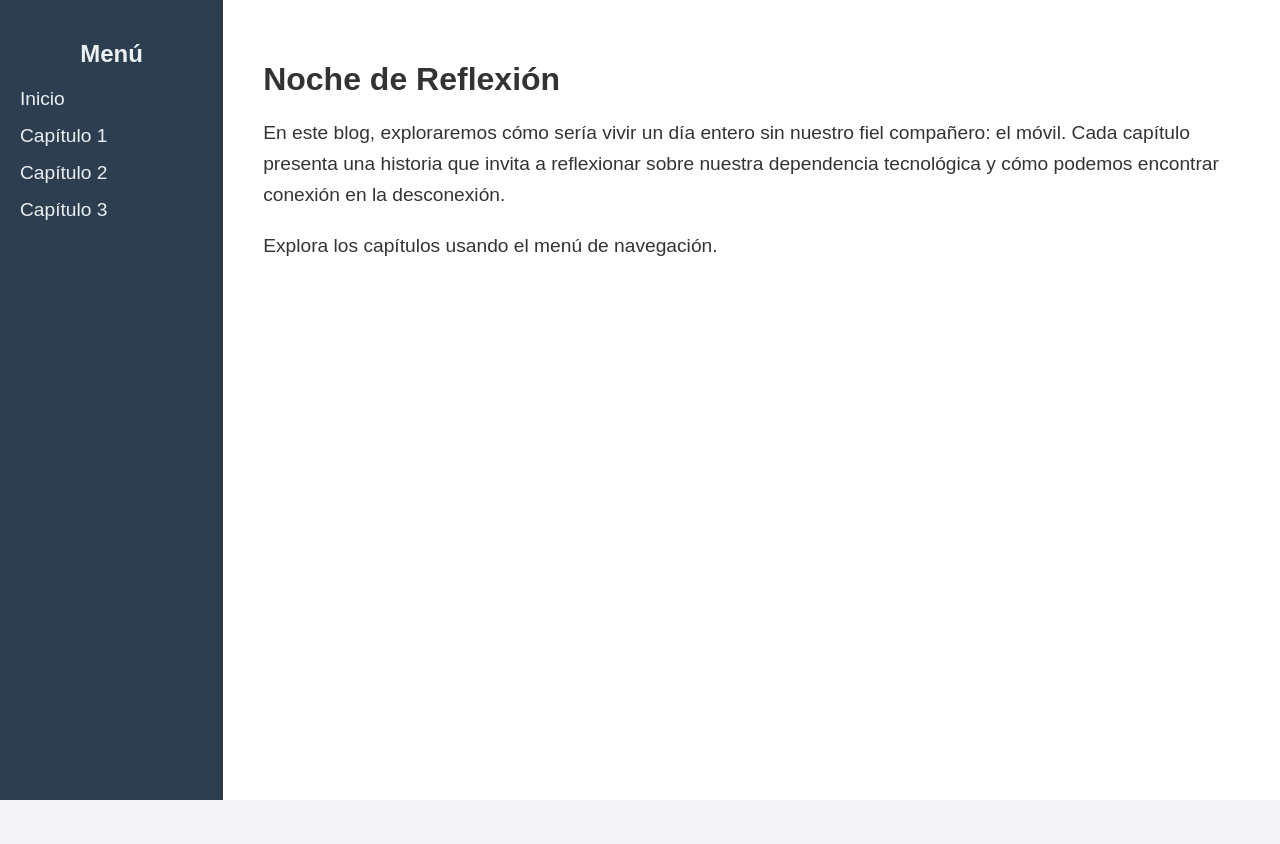
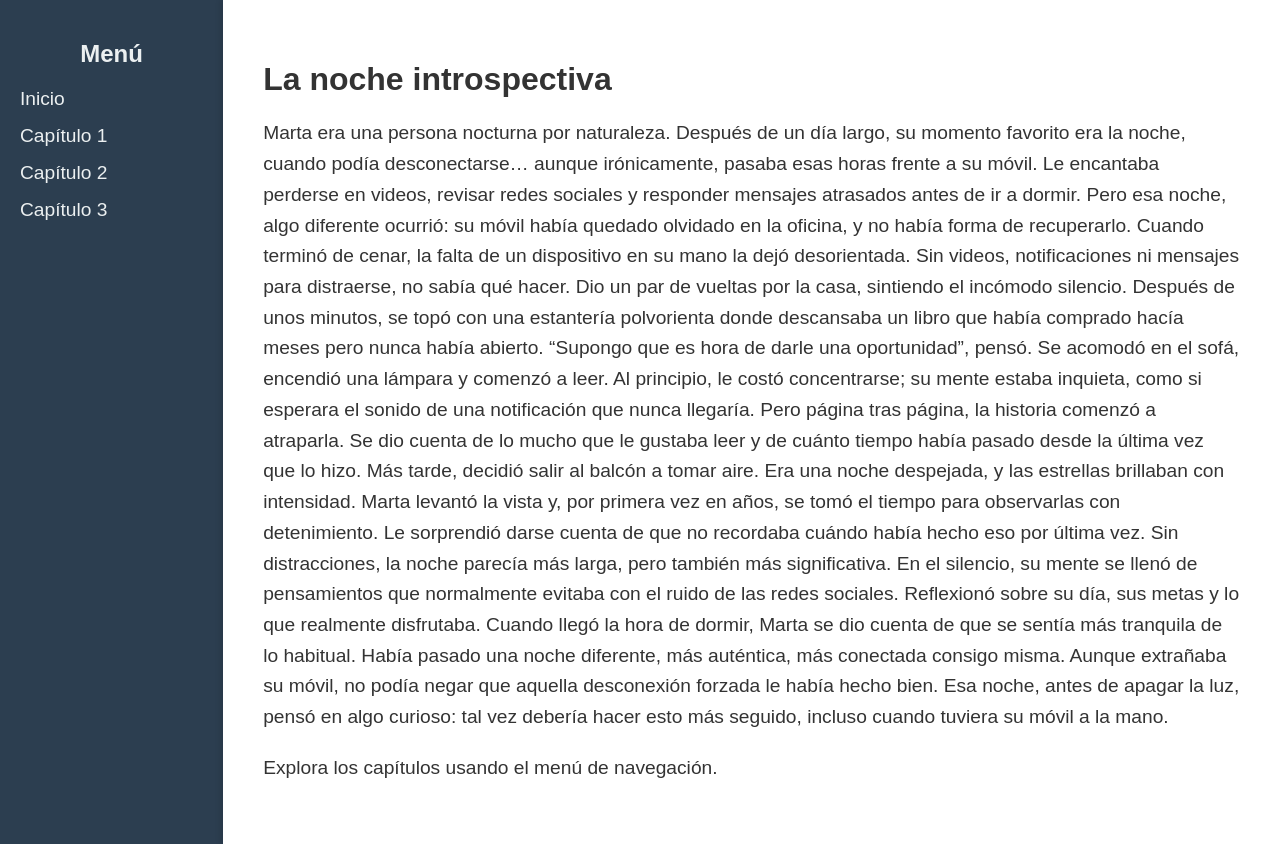
Before and after one commit to VariableBooleana/mi_proyecto_entornos, a plain HTML site: page capitulo3.html in a window 1280 px wide. Before the commit the page ends 800 px from the top, so only its background shows below. Drawn offline with Linux system fonts and the light colour scheme.

Commit message:
prueba de commit de mi parte del capitulo 3

```diff
--- a/capitulo3.html
+++ b/capitulo3.html
@@ -20,9 +20,22 @@
       </nav>
     </aside>
     <main class="content">
-      <h1>Noche de Reflexión</h1>
-      <p>En este blog, exploraremos cómo sería vivir un día entero sin nuestro fiel compañero: el móvil. Cada capítulo presenta una historia que invita a reflexionar sobre nuestra dependencia tecnológica y cómo podemos encontrar conexión en la desconexión.</p>
-      <p>Explora los capítulos usando el menú de navegación.</p>
+      <h1>La noche introspectiva</h1>
+      <p>Marta era una persona nocturna por naturaleza. Después de un día largo, su momento favorito era la noche, cuando podía desconectarse… aunque irónicamente, pasaba esas horas frente a su móvil. Le encantaba perderse en videos, revisar redes sociales y responder mensajes atrasados antes de ir a dormir. Pero esa noche, algo diferente ocurrió: su móvil había quedado olvidado en la oficina, y no había forma de recuperarlo.
+
+        Cuando terminó de cenar, la falta de un dispositivo en su mano la dejó desorientada. Sin videos, notificaciones ni mensajes para distraerse, no sabía qué hacer. Dio un par de vueltas por la casa, sintiendo el incómodo silencio. Después de unos minutos, se topó con una estantería polvorienta donde descansaba un libro que había comprado hacía meses pero nunca había abierto.
+
+        “Supongo que es hora de darle una oportunidad”, pensó. Se acomodó en el sofá, encendió una lámpara y comenzó a leer. Al principio, le costó concentrarse; su mente estaba inquieta, como si esperara el sonido de una notificación que nunca llegaría. Pero página tras página, la historia comenzó a atraparla. Se dio cuenta de lo mucho que le gustaba leer y de cuánto tiempo había pasado desde la última vez que lo hizo.
+
+        Más tarde, decidió salir al balcón a tomar aire. Era una noche despejada, y las estrellas brillaban con intensidad. Marta levantó la vista y, por primera vez en años, se tomó el tiempo para observarlas con detenimiento. Le sorprendió darse cuenta de que no recordaba cuándo había hecho eso por última vez.
+
+        Sin distracciones, la noche parecía más larga, pero también más significativa. En el silencio, su mente se llenó de pensamientos que normalmente evitaba con el ruido de las redes sociales. Reflexionó sobre su día, sus metas y lo que realmente disfrutaba.
+
+        Cuando llegó la hora de dormir, Marta se dio cuenta de que se sentía más tranquila de lo habitual. Había pasado una noche diferente, más auténtica, más conectada consigo misma. Aunque extrañaba su móvil, no podía negar que aquella desconexión forzada le había hecho bien.
+
+        Esa noche, antes de apagar la luz, pensó en algo curioso: tal vez debería hacer esto más seguido, incluso cuando tuviera su móvil a la mano.</p>
+
+        <p>Explora los capítulos usando el menú de navegación.</p>
     </main>
   </div>
 </body>
```
